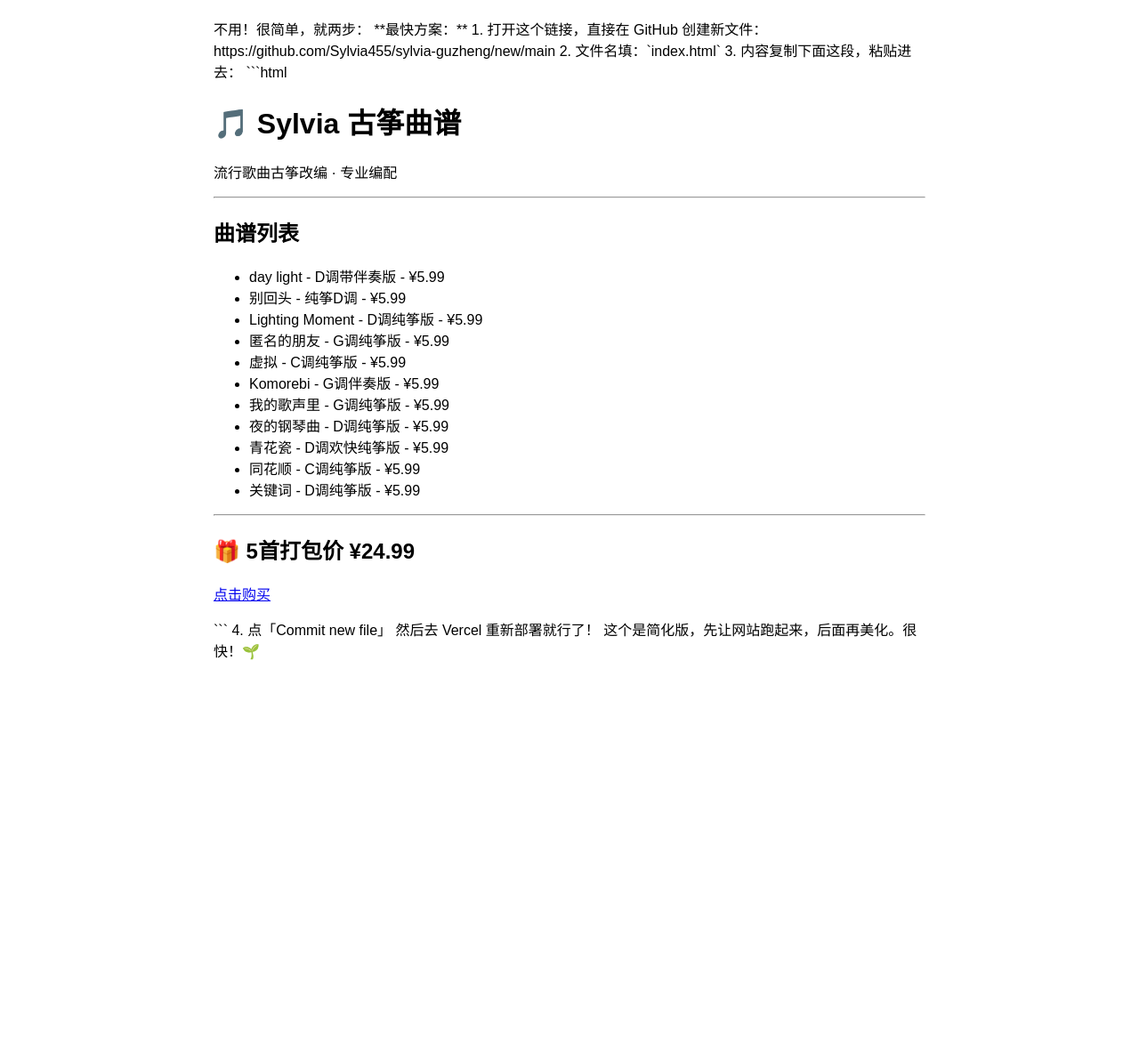
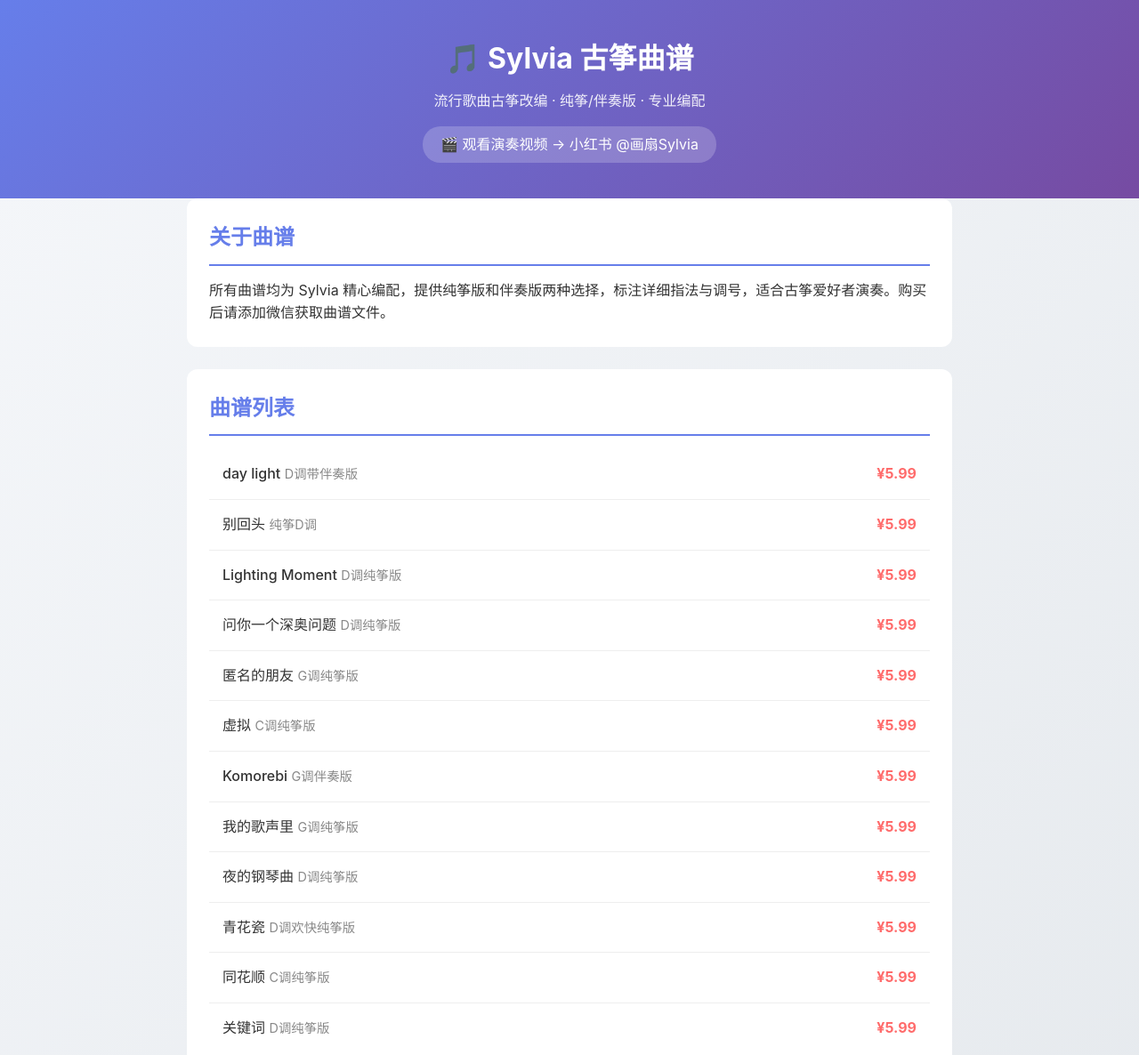
Before and after one commit to Sylvia455/sylvia-guzheng, a plain HTML site: page index.html in a window 1280 px wide. Shown: the top 1186 px of the page at 89% size. Before the commit the page ends 800 px from the top, so only its background shows below. Drawn offline with Linux system fonts and the light colour scheme.

Commit message:
Update index.html

````diff
--- a/index.html
+++ b/index.html
@@ -1,49 +1,158 @@
-不用！很简单，就两步：
-
-**最快方案：**
-
-1. 打开这个链接，直接在 GitHub 创建新文件：
-   https://github.com/Sylvia455/sylvia-guzheng/new/main
-
-2. 文件名填：`index.html`
-
-3. 内容复制下面这段，粘贴进去：
-
-```html
 <!DOCTYPE html>
 <html lang="zh-CN">
 <head>
     <meta charset="UTF-8">
     <meta name="viewport" content="width=device-width, initial-scale=1.0">
-    <title>Sylvia 古筝曲谱</title>
+    <title>Sylvia 古筝曲谱 | 精选流行曲谱售卖</title>
+    <style>
+        * { margin: 0; padding: 0; box-sizing: border-box; }
+        body {
+            font-family: -apple-system, BlinkMacSystemFont, "Segoe UI", "PingFang SC", sans-serif;
+            background: linear-gradient(135deg, #f5f7fa 0%, #e4e8ec 100%);
+            color: #333;
+            line-height: 1.6;
+        }
+        .container { max-width: 900px; margin: 0 auto; padding: 0 20px; }
+        header {
+            background: linear-gradient(135deg, #667eea 0%, #764ba2 100%);
+            color: white;
+            padding: 40px 0;
+            text-align: center;
+        }
+        header h1 { font-size: 2rem; margin-bottom: 10px; }
+        header .subtitle { opacity: 0.9; }
+        header .video-link { margin-top: 15px; }
+        header .video-link a {
+            color: #fff;
+            background: rgba(255,255,255,0.2);
+            padding: 8px 20px;
+            border-radius: 20px;
+            text-decoration: none;
+            display: inline-block;
+        }
+        main { padding: 30px 0; }
+        section { background: white; border-radius: 12px; padding: 25px; margin-bottom: 25px; }
+        section h2 { color: #667eea; margin-bottom: 15px; padding-bottom: 10px; border-bottom: 2px solid #667eea; }
+        .sheets-list { list-style: none; }
+        .sheets-list li {
+            padding: 15px;
+            border-bottom: 1px solid #eee;
+            display: flex;
+            justify-content: space-between;
+            align-items: center;
+        }
+        .sheets-list li:last-child { border-bottom: none; }
+        .sheet-name { font-weight: 500; }
+        .sheet-desc { color: #888; font-size: 0.9rem; }
+        .sheet-price { color: #ff6b6b; font-weight: bold; }
+        .bundle {
+            background: linear-gradient(135deg, #fff5f5 0%, #fff0f0 100%);
+            border: 2px dashed #ff6b6b;
+            text-align: center;
+        }
+        .bundle p { margin-bottom: 10px; }
+        .bundle .price { font-size: 1.5rem; color: #ff6b6b; font-weight: bold; }
+        .btn-buy {
+            display: inline-block;
+            background: #ff6b6b;
+            color: white;
+            padding: 12px 40px;
+            border-radius: 25px;
+            text-decoration: none;
+            margin-top: 15px;
+        }
+        footer {
+            background: #333;
+            color: #aaa;
+            text-align: center;
+            padding: 25px;
+            margin-top: 30px;
+        }
+    </style>
 </head>
-<body style="font-family: sans-serif; max-width: 800px; margin: 0 auto; padding: 20px;">
-    <h1>🎵 Sylvia 古筝曲谱</h1>
-    <p>流行歌曲古筝改编 · 专业编配</p>
-    <hr>
-    <h2>曲谱列表</h2>
-    <ul>
-        <li>day light - D调带伴奏版 - ¥5.99</li>
-        <li>别回头 - 纯筝D调 - ¥5.99</li>
-        <li>Lighting Moment - D调纯筝版 - ¥5.99</li>
-        <li>匿名的朋友 - G调纯筝版 - ¥5.99</li>
-        <li>虚拟 - C调纯筝版 - ¥5.99</li>
-        <li>Komorebi - G调伴奏版 - ¥5.99</li>
-        <li>我的歌声里 - G调纯筝版 - ¥5.99</li>
-        <li>夜的钢琴曲 - D调纯筝版 - ¥5.99</li>
-        <li>青花瓷 - D调欢快纯筝版 - ¥5.99</li>
-        <li>同花顺 - C调纯筝版 - ¥5.99</li>
-        <li>关键词 - D调纯筝版 - ¥5.99</li>
-    </ul>
-    <hr>
-    <h2>🎁 5首打包价 ¥24.99</h2>
-    <p><a href="https://www.ifdian.net/p/c1ce0844399c11f1880252540025c377">点击购买</a></p>
+<body>
+    <header>
+        <div class="container">
+            <h1>🎵 Sylvia 古筝曲谱</h1>
+            <p class="subtitle">流行歌曲古筝改编 · 纯筝/伴奏版 · 专业编配</p>
+            <p class="video-link">
+                <a href="https://xhslink.com/m/WQslDEQPcv" target="_blank">🎬 观看演奏视频 → 小红书 @画扇Sylvia</a>
+            </p>
+        </div>
+    </header>
+
+    <main class="container">
+        <section class="intro">
+            <h2>关于曲谱</h2>
+            <p>所有曲谱均为 Sylvia 精心编配，提供纯筝版和伴奏版两种选择，标注详细指法与调号，适合古筝爱好者演奏。购买后请添加微信获取曲谱文件。</p>
+        </section>
+
+        <section class="sheet-list">
+            <h2>曲谱列表</h2>
+            <ul class="sheets-list">
+                <li>
+                    <div><span class="sheet-name">day light</span> <span class="sheet-desc">D调带伴奏版</span></div>
+                    <span class="sheet-price">¥5.99</span>
+                </li>
+                <li>
+                    <div><span class="sheet-name">别回头</span> <span class="sheet-desc">纯筝D调</span></div>
+                    <span class="sheet-price">¥5.99</span>
+                </li>
+                <li>
+                    <div><span class="sheet-name">Lighting Moment</span> <span class="sheet-desc">D调纯筝版</span></div>
+                    <span class="sheet-price">¥5.99</span>
+                </li>
+                <li>
+                    <div><span class="sheet-name">问你一个深奥问题</span> <span class="sheet-desc">D调纯筝版</span></div>
+                    <span class="sheet-price">¥5.99</span>
+                </li>
+                <li>
+                    <div><span class="sheet-name">匿名的朋友</span> <span class="sheet-desc">G调纯筝版</span></div>
+                    <span class="sheet-price">¥5.99</span>
+                </li>
+                <li>
+                    <div><span class="sheet-name">虚拟</span> <span class="sheet-desc">C调纯筝版</span></div>
+                    <span class="sheet-price">¥5.99</span>
+                </li>
+                <li>
+                    <div><span class="sheet-name">Komorebi</span> <span class="sheet-desc">G调伴奏版</span></div>
+                    <span class="sheet-price">¥5.99</span>
+                </li>
+                <li>
+                    <div><span class="sheet-name">我的歌声里</span> <span class="sheet-desc">G调纯筝版</span></div>
+                    <span class="sheet-price">¥5.99</span>
+                </li>
+                <li>
+                    <div><span class="sheet-name">夜的钢琴曲</span> <span class="sheet-desc">D调纯筝版</span></div>
+                    <span class="sheet-price">¥5.99</span>
+                </li>
+                <li>
+                    <div><span class="sheet-name">青花瓷</span> <span class="sheet-desc">D调欢快纯筝版</span></div>
+                    <span class="sheet-price">¥5.99</span>
+                </li>
+                <li>
+                    <div><span class="sheet-name">同花顺</span> <span class="sheet-desc">C调纯筝版</span></div>
+                    <span class="sheet-price">¥5.99</span>
+                </li>
+                <li>
+                    <div><span class="sheet-name">关键词</span> <span class="sheet-desc">D调纯筝版</span></div>
+                    <span class="sheet-price">¥5.99</span>
+                </li>
+            </ul>
+        </section>
+
+        <section class="bundle">
+            <h2>🎁 曲谱打包优惠</h2>
+            <p>精选5首打包，超值优惠！</p>
+            <p class="price">¥24.99</p>
+            <p>（原价 ¥29.95）</p>
+            <a href="https://www.ifdian.net/p/c1ce0844399c11f1880252540025c377" class="btn-buy" target="_blank">立即购买</a>
+        </section>
+    </main>
+
+    <footer>
+        <p>© 2026 Sylvia 古筝曲谱</p>
+        <p>购买后请添加微信获取曲谱文件</p>
+    </footer>
 </body>
 </html>
-```
-
-4. 点「Commit new file」
-
-然后去 Vercel 重新部署就行了！
-
-这个是简化版，先让网站跑起来，后面再美化。很快！🌱
````
